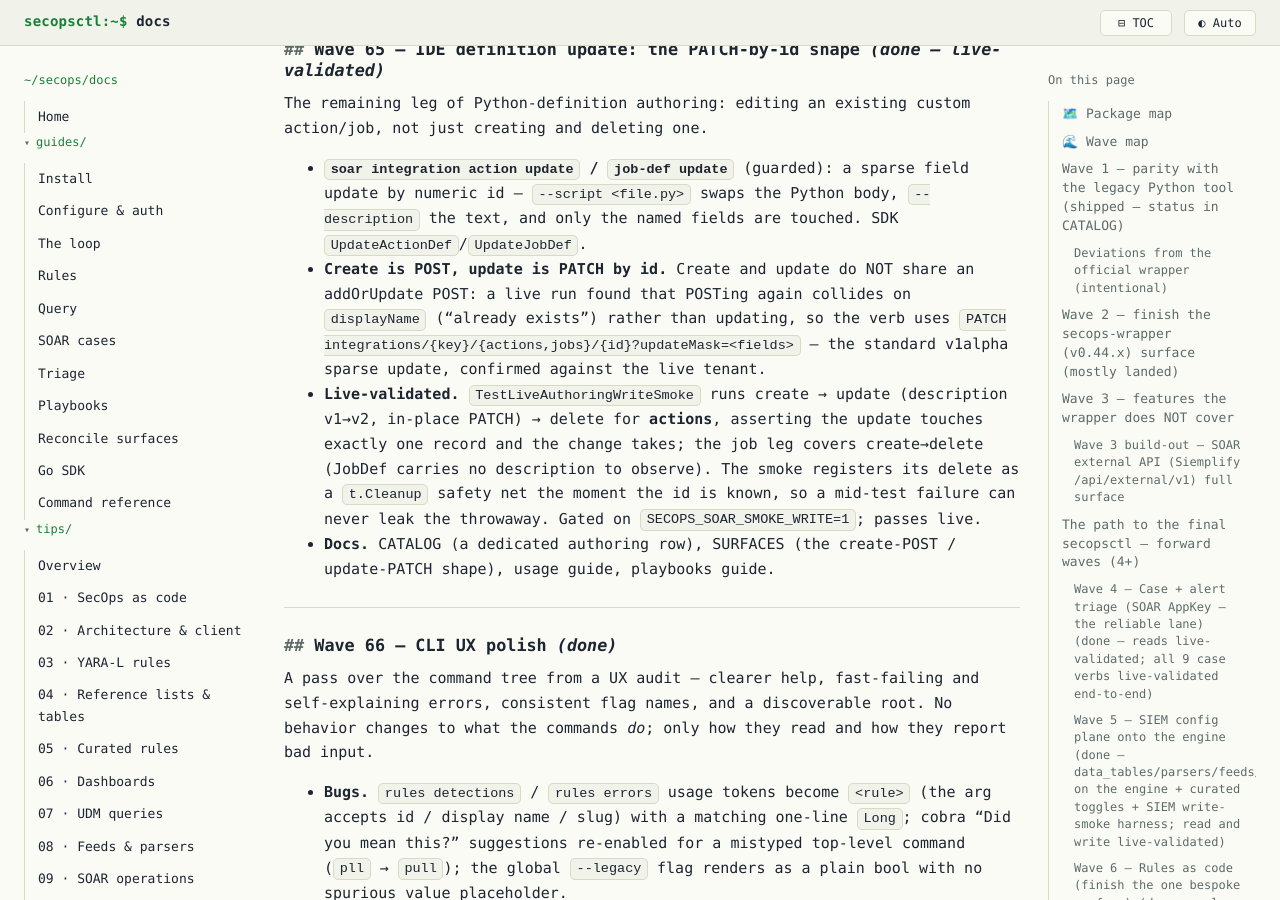
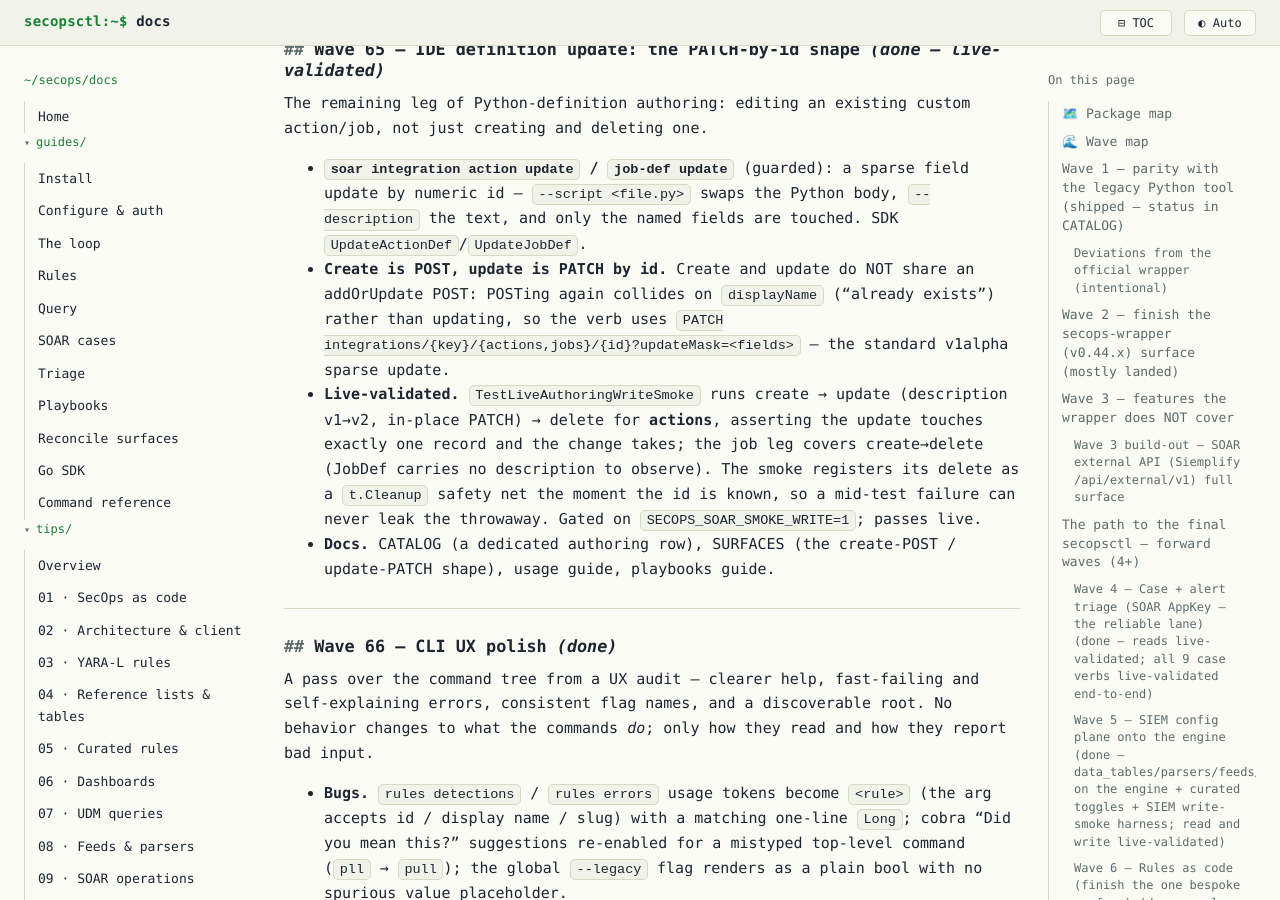
Before and after one commit to dannyota/secops, a Jekyll site: the page built from docs/design/roadmap.md, in a window 1280 px wide and 900 px high, scrolled down 48944 px. Built offline with Jekyll 4.4.1, drawn with Linux system fonts in a browser that asks for light colours; our own code applies the rules of GitHub Pages for plain Markdown files; some of the changed text lies outside the part shown.

Commit message:
docs(register): tenant-neutral phrasing for feature-gated surfaces
Reword status notes that read as private-tenant testing narrative into
neutral product documentation: describe feature-gated surfaces as gated
by enablement rather than 'on the tenant', and drop incidental live-read
counts. No behavioral or status-meaning changes.

```diff
--- a/docs/design/roadmap.md
+++ b/docs/design/roadmap.md
@@ -1811,10 +1811,10 @@
   `--description` the text, and only the named fields are touched. SDK
   `UpdateActionDef`/`UpdateJobDef`.
 - **Create is POST, update is PATCH by id.** Create and update do NOT share an
-  addOrUpdate POST: a live run found that POSTing again collides on
+  addOrUpdate POST: POSTing again collides on
   `displayName` ("already exists") rather than updating, so the verb uses
   `PATCH integrations/{key}/{actions,jobs}/{id}?updateMask=<fields>` — the
-  standard v1alpha sparse update, confirmed against the live tenant.
+  standard v1alpha sparse update.
 - **Live-validated.** `TestLiveAuthoringWriteSmoke` runs create → update
   (description v1→v2, in-place PATCH) → delete for **actions**, asserting the
   update touches exactly one record and the change takes; the job leg covers
```
Also changed, not shown: other parts of docs/design/roadmap.md (+1 -1 lines), docs/design/architecture.md (+1 -1 lines), docs/design/catalog.md (+3 -3 lines), docs/design/siem.md (+1 -1 lines), docs/design/surfaces.md (+1 -1 lines).
